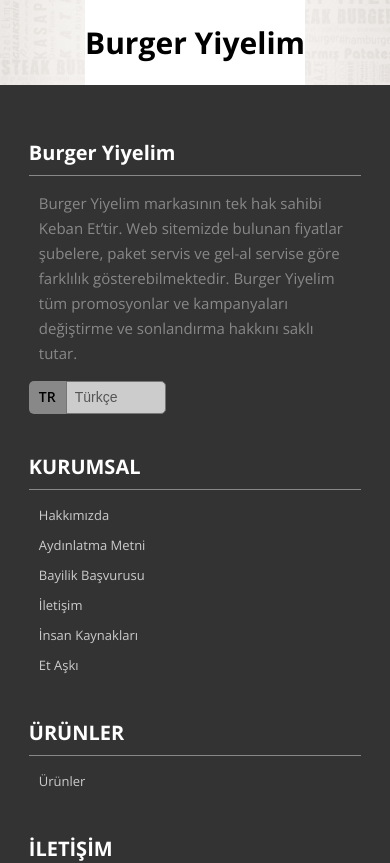
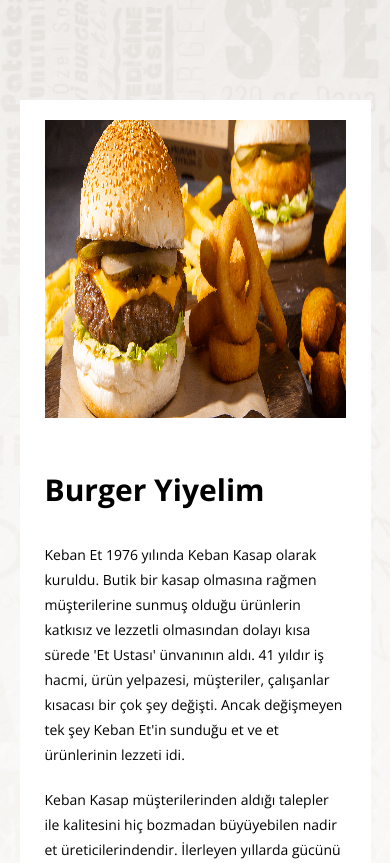
Before and after one commit to UmutSogukpinar/my_burgeryiyelim, a React (Vite) app in the folder my_burgeryiyelim/: page /menu in a window 390 px wide. Shown: the top 863 px of the page. Built offline with nearby package versions, Linux system fonts and the light colour scheme.

Commit message:
aboutUs created responsive desing started

```diff
--- a/my_burgeryiyelim/src/Components/aboutUs/AboutUs.jsx
+++ b/my_burgeryiyelim/src/Components/aboutUs/AboutUs.jsx
@@ -5,15 +5,24 @@
 
 const AboutUs = () => {
 
-  const {brandName} = useContext(LanguageContext);
+  const {brandName, currentLang, dialogues} = useContext(LanguageContext);
 
   return (
     <div id='about-us'>
       <main id='about-us-bg'>
-
-        <section id='about-us-paraph'>
+        <div id='about-us-paraph'>
+          <img src="/images/aboutUs-img/aboutUs-upper-img.png" alt="" />
           <h1>{brandName}</h1>
-        </section>
+          <p>{dialogues[currentLang].aboutUs.parap1}</p>
+          <p>{dialogues[currentLang].aboutUs.parap2}</p>
+          <p>{dialogues[currentLang].aboutUs.parap3}</p>
+          <p>{dialogues[currentLang].aboutUs.parap4}</p>
+          <p>{dialogues[currentLang].aboutUs.parap5}</p>
+          <h3>{dialogues[currentLang].aboutUs.title1}</h3>
+          <p>{dialogues[currentLang].aboutUs.parap6}</p>
+          <h3>{dialogues[currentLang].aboutUs.title2}</h3>
+          <p>{dialogues[currentLang].aboutUs.parap7}</p>
+        </div>
       </main>
       <Footer/>
     </div>
--- a/my_burgeryiyelim/src/Components/aboutUs/aboutUs.css
+++ b/my_burgeryiyelim/src/Components/aboutUs/aboutUs.css
@@ -1,15 +1,13 @@
-#about-us
-{
-    width: 100%;
+#about-us {
+  width: 100%;
 }
 
-#about-us h1
-{
-    font-size: 3rem;
-    margin: 3rem 0;
+#about-us h1 {
+  font-size: 3rem;
+  margin: 2rem 0;
 }
 
-#about-us main {
+#about-us #about-us-bg {
   width: 100%;
   background-image: url("/images/by_bg01.png");
   background-size: cover;
@@ -18,8 +16,59 @@
   display: flex;
   justify-content: center;
 }
+#about-us-paraph {
+  background-color: var(--white);
+  flex-grow: 1;
+  margin: 10rem 15rem;
+  padding-bottom: 3rem;
+  min-width: 110rem;
+}
 
-#about-us section
+#about-us-bg #about-us-paraph p {
+  font-size: 1.4rem;
+}
+
+#about-us-bg #about-us-paraph p,
+#about-us-bg #about-us-paraph h1 {
+  padding: 1rem 2.5rem;
+}
+
+#about-us-bg #about-us-paraph h3 {
+   padding: .5rem 2.5rem;
+  font-size: 1.8rem;
+  font-weight: 600;
+}
+
+#about-us-paraph img
 {
-    background-color: var(--white);
+    width: 100%;
+    height: 40vh;
+    padding: 2rem 2.5rem;
+
 }
+
+@media (max-width: 1200px)
+{
+    #about-us-paraph
+    {
+        min-width: 97rem;
+    }
+}
+
+@media (max-width: 970px)
+{
+    #about-us-paraph
+    {
+        min-width: 75rem;
+    }
+}
+
+@media (max-width: 750px)
+{
+    #about-us-paraph
+    {
+        margin: 10rem  5%;
+        min-width: 35rem;
+    }
+
+}
--- a/my_burgeryiyelim/src/Contexts/LanguageContext.jsx
+++ b/my_burgeryiyelim/src/Contexts/LanguageContext.jsx
@@ -21,13 +21,14 @@
       aboutUs: {
         parap1: `Keban Et 1976 yılında Keban Kasap olarak kuruldu. Butik bir kasap olmasına rağmen müşterilerine sunmuş olduğu ürünlerin katkısız ve lezzetli olmasından dolayı kısa sürede 'Et Ustası' ünvanının aldı. 41 yıldır iş hacmi, ürün yelpazesi, müşteriler, çalışanlar kısacası bir çok şey değişti. Ancak değişmeyen tek şey Keban Et'in sunduğu et ve et ürünlerinin lezzeti idi.`,
         parap2: `Keban Kasap müşterilerinden aldığı talepler ile kalitesini hiç bozmadan büyüyebilen nadir et üreticilerindendir. İlerleyen yıllarda gücünü müşterilerinin sadakat ve övgülerinden alarak üretim bandını genişletti.`,
-        parap3: `Keban Kasap, one of the oldest butchers in Istanbul, continues its production at the Keban Et Integrated Facility, which has a 1500m² indoor area.`,
-        parap4: `Until recently, Keban Kasap only produced ready-to-cook meat products. However, in line with its title of "Meat Master," it began producing ready-to-eat, cooked meat products. To allow people to taste real meat with additive-free flavor, the Et Yiyelim brand was created. This brand quickly won the approval of the public. Et Yiyelim restaurants became a favorite among customers with their unique products that carry distinct flavors.`,
-        parap5: `Alongside its sincere family butcher tradition, Keban Et has always been a company that values modern developments. With this identity, in 2016, it launched the Burger Yiyelim brand through a local burger project. The difference of Burger Yiyelim was its burgers made from 100% additive-free and 100% beef.`,
-        parap6: `The delicious patties of Burger Yiyelim are produced in Keban Et's hygienic, state-of-the-art production facilities, and they reach your taste buds directly from there. Since our patties are prepared at our main facility, Keban Entegre Et Tesisleri, we can offer you high-quality burgers at more affordable prices.`,
-        parap7: `Our patties are certified TSE Halal.`,
-        title1: `WHY AFFORDABLE PRICES?`,
-        title2: `ARE YOUR PATTIES HALAL?`,
+        parap3: `İstanbul'un en köklü kasapları arasında yer alan Keban Kasap şu anda üretimine 1500m2 kapalı alana sahip Keban Et Entegre tesislerinde devam etmekte.`,
+        parap4: `Yakın zamana kadar sadece pişirmeye hazır et ürünleri üretmesine rağmen 'Et Ustası' ünvanına yakışır bir şekilde tüketime hazır, pişirilmiş et ürünleri üretmeye başladı. Halkımızın gerçek et, katkısız lezzeti tatması için Et Yiyelim markasını oluşturdu. Bu marka çok kısa sürede halkın beğenisini kazandı. Et Yiyelim lokantalarında,
+        kendine has lezzetleri içerisinde barındıran ürünleri ile müşterilerin vazgeçilmezi arasında yer aldı.`,
+        parap5: `Keban Et her zaman samimi aile kasabı çizgisinin yanında, modern gelişimlere de önem veren bir firma olmuştur. Bu kimliğiyle 2016 yılında yerli burger projesi ile Burger Yiyelim markasını oluşturdu. Burger Yiyelim'in farkı %100 katkısız %100 dana etinden yapılan burgerleri oldu.`,
+        parap6: `Burger Yiyelim'in nefis köfteleri Keban Et 'in hijyenik ve son teknoloji üretim tesislerinde üretilip oradan damaklarınıza kadar ulaşmakta. Köftelerimizi ana markamız olan Keban Entegre Et Tesisleri'nde hazırladığımız için sizlere daha uygun fiyata daha kaliteli burgerler sunabiliyoruz.`,
+        parap7: `Köftelerimiz TSE Helal belgelidir.`,
+        title1: `NEDEN UYGUN FİYAT?`,
+        title2: `KÖFTELERİNİZ HELAL Mİ??`,
       },
       footer: {
         aboutUsC: "HAKKIMIZDA",
@@ -60,15 +61,13 @@
       aboutUs: {
         parap1: `Keban Meat was established as Keban Kasap in 1976. Although it is a boutique butcher shop, it quickly earned the title of "Meat Master" due to the additive-free and delicious products it offered to its customers. Over the past 41 years, many things have changed, such as business volume, product range, customers, and employees. However, the one thing that has never changed is the taste of the meat and meat products that Keban Et provides.`,
         parap2: `Keban Kasap is one of the rare meat producers that has been able to grow without compromising its quality, thanks to the demands from its customers. In the following years, it expanded its production line by drawing strength from the loyalty and praise of its customers.`,
-        parap3: `Keban Kasap müşterilerinden aldığı talepler ile kalitesini hiç bozmadan büyüyebilen nadir et üreticilerindendir. İlerleyen yıllarda gücünü müşterilerinin sadakat ve övgülerinden alarak üretim bandını genişletti.`,
-        parap4: `Yakın zamana kadar sadece pişirmeye hazır et ürünleri üretmesine rağmen 'Et Ustası' ünvanına yakışır bir şekilde tüketime hazır,
-        pişirilmiş et ürünleri üretmeye başladı. Halkımızın gerçek et, katkısız lezzeti tatması için Et Yiyelim markasını oluşturdu.
-        Bu marka çok kısa sürede halkın beğenisini kazandı. Et Yiyelim lokantalarında, kendine has lezzetleri içerisinde barındıran ürünleri ile müşterilerin vazgeçilmezi arasında yer aldı.`,
-        parap5: `Keban Et her zaman samimi aile kasabı çizgisinin yanında, modern gelişimlere de önem veren bir firma olmuştur. Bu kimliğiyle 2016 yılında yerli burger projesi ile Burger Yiyelim markasını oluşturdu. Burger Yiyelim'in farkı %100 katkısız %100 dana etinden yapılan burgerleri oldu.`,
-        parap6: `Burger Yiyelim'in nefis köfteleri Keban Et'in hijyenik ve son teknoloji üretim tesislerinde üretilip oradan damaklarınıza kadar ulaşmakta. Köftelerimizi ana markamız olan Keban Entegre Et Tesisleri'nde hazırladığımız için sizlere daha uygun fiyata daha kaliteli burgerler sunabiliyoruz.`,
-        parap7: `Köftelerimiz TSE Helal belgelidir.`,
-        title1: `NEDEN UYGUN FİYAT?`,
-        title2: `KÖFTELERİNİZ HELAL Mİ?`,
+        parap3: `Keban Kasap, one of the oldest butchers in Istanbul, continues its production at the Keban Et Integrated Facility, which has a 1500m² indoor area.`,
+        parap4: `Until recently, Keban Kasap only produced ready-to-cook meat products. However, in line with its title of "Meat Master," it began producing ready-to-eat, cooked meat products. To allow people to taste real meat with additive-free flavor, the Et Yiyelim brand was created. This brand quickly won the approval of the public. Et Yiyelim restaurants became a favorite among customers with their unique products that carry distinct flavors.`,
+        parap5: `Alongside its sincere family butcher tradition, Keban Et has always been a company that values modern developments. With this identity, in 2016, it launched the Burger Yiyelim brand through a local burger project. The difference of Burger Yiyelim was its burgers made from 100% additive-free and 100% beef.`,
+        parap6: `The delicious patties of Burger Yiyelim are produced in Keban Et's hygienic, state-of-the-art production facilities, and they reach your taste buds directly from there. Since our patties are prepared at our main facility, Keban Entegre Et Tesisleri, we can offer you high-quality burgers at more affordable prices.`,
+        parap7: `Our patties are certified TSE Halal.`,
+        title1: `WHY AFFORDABLE PRICES?`,
+        title2: `ARE YOUR PATTIES HALAL?`,
       },
       footer: {
         aboutUsC: "ABOUT US",
```
Also changed, not shown: my_burgeryiyelim/public/images/aboutUs-img/aboutUs-upper-img.png (added).
